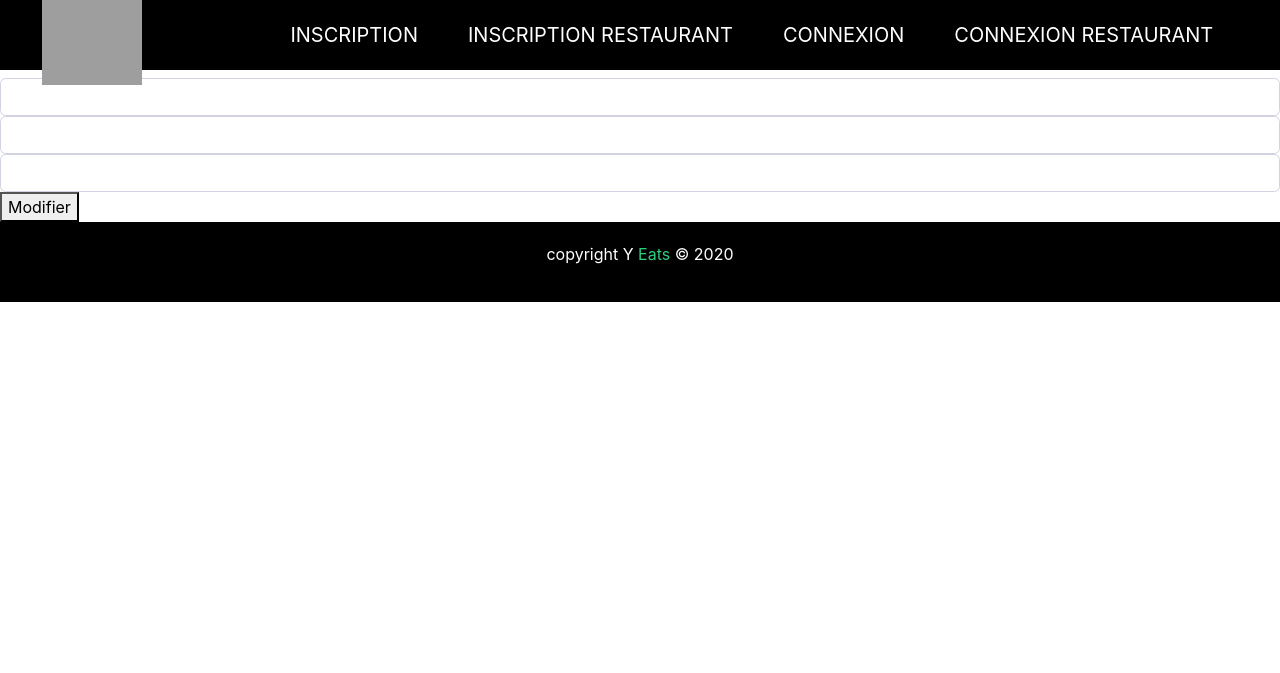
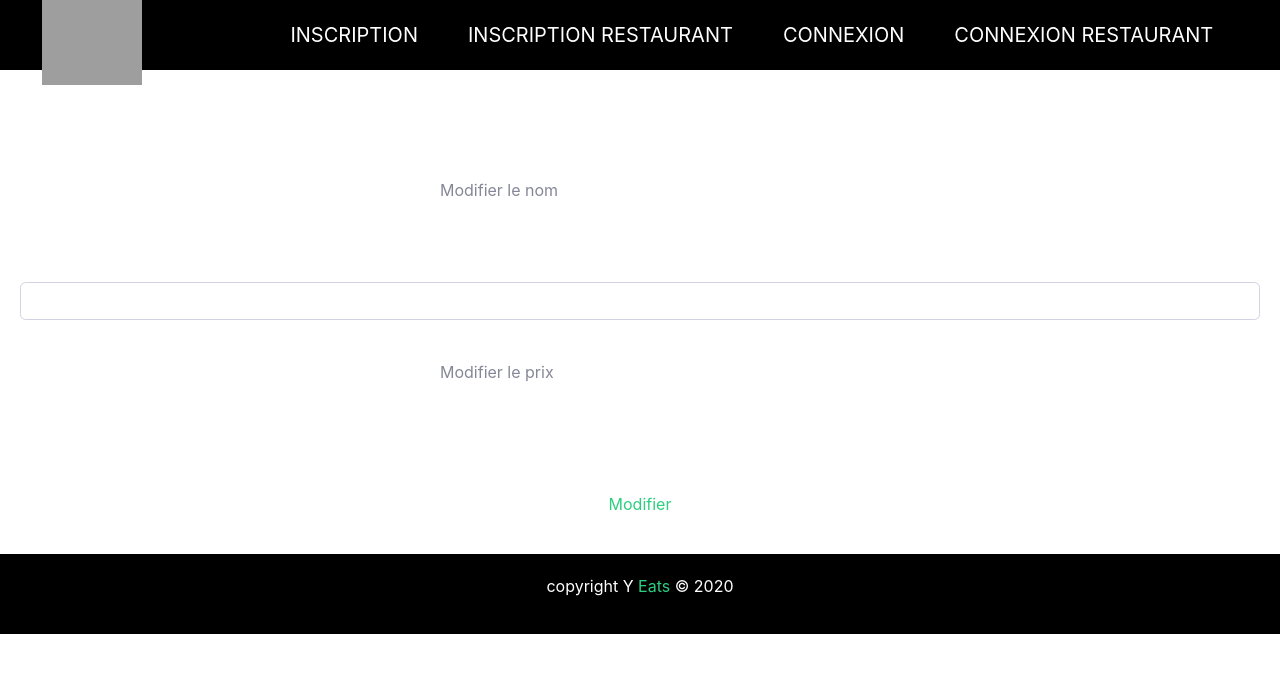
Before and after one commit to loux22/resto_delivery, a Symfony app: template delivery/templates/restorer/modifyDish.html.twig in a window 1280 px wide. Shown: the top 673 px of the page. Run offline with Twig, Linux system fonts and the light colour scheme; the template is opened without the code that fills it, so the values that code supplies are empty; form fields are guessed from the names that the template uses; some libraries are stand-ins or nearby versions; grey boxes are pictures that could not be loaded.

Commit message:
modifier plat

```diff
--- a/delivery/public/css/dashboard.css
+++ b/delivery/public/css/dashboard.css
@@ -3,9 +3,9 @@
     background-image: none;
 }
 
-#content {
+/* #content {
     background-color: #4B4B4B;
-}
+} */
 
 .text-primar {
     color: white;
--- /dev/null
+++ b/delivery/public/css/modifyDish.css
@@ -0,0 +1,98 @@
+#content{
+    background-color :#2CCE80;
+}
+
+.container__body--title{
+    display: flex;
+    justify-content: center;
+    padding: 40px;
+}
+.container__body{
+    display: grid;
+}
+
+.body__content--modify-name{
+    display: grid;
+    justify-content: center;
+    padding: 20px;
+}
+.body__content--modify-name input{
+    width: 400px;
+    height: 40px;
+    background: #FFFFFF;
+    border: none;
+    border-radius: 1px;
+    color: black;
+    display: flex;
+    align-items: center;
+    padding-left: 30px;
+}
+
+.body__content--modify-file{
+    display: flex;
+    justify-content: center;
+    padding: 20px;
+}
+/* .body__content--modify-file input{
+    width: 400px;
+    height: 40px;
+    background: #FFFFFF;
+    border: none;
+    border-radius: 1px;
+    color: black;
+    display: flex;
+    align-items: center;
+    padding-left: 30px;
+} */
+
+.body__content--modify-price{
+    display: grid;
+    justify-content: center;
+    padding: 20px;
+}
+.body__content--modify-price input{
+    width: 400px;
+    height: 40px;
+    background: #FFFFFF;
+    border: none;
+    border-radius: 1px;
+    color: black;
+    display: flex;
+    align-items: center;
+    padding-left: 30px;
+}
+
+.container__bottom--button{
+    display: flex;
+    justify-content: center;
+    padding: 40px 0px 30px 0px;
+}
+
+.styled2 {
+    /* border: 0; */
+    line-height: 2.5;
+    padding: 0 40px;
+    font-size: 1rem;
+    text-align: center;
+    color: #2CCE80;
+    border-radius: 1px;
+    background-color: #ffffff;
+    border: black 10px;
+
+    /* background-image: linear-gradient(to top left,
+                                      rgba(0, 0, 0, .2),
+                                      rgba(0, 0, 0, .2) 30%,
+                                      rgba(0, 0, 0, 0)); */
+}
+
+.styled2:hover {
+    background-color: #2CCE80;
+    box-shadow: inset -2px -2px 3px rgba(255, 255, 255, 0.6),
+    inset 2px 2px 3px rgba(255, 255, 255, 0.6);
+    color: white;
+}
+
+.styled2:active {
+    box-shadow: inset -2px -2px 3px rgba(0, 0, 0, .6),
+                inset 2px 2px 3px rgba(0, 0, 0, .6);
+}
--- a/delivery/templates/restorer/modifyDish.html.twig
+++ b/delivery/templates/restorer/modifyDish.html.twig
@@ -6,33 +6,44 @@
 
 {% block link %}
 	<link rel="stylesheet" href="{{ asset('/css/sb-admin-2.min.css')}}">
+	<link rel="stylesheet" href="{{ asset('/css/modifyDish.css')}}">
 	<link rel="stylesheet" href="{{ asset('/css/dashboard.css')}}">
 	<link rel="stylesheet" href="{{ asset('/css/popup.css')}}">
 {% endblock %}
 
 {% block body %}
+	<div class="container__body">
+		<div class="container__body--title">
 			<h1>{{dish.name}}</h1>
-
+		</div>
+		<div class="container__body--content">
 			{{form_start(formModifyDish)}}
-
+			<div class="body__content--modify-name">
+				<span>Modifier le nom</span>
 				{% if form_errors(formModifyDish.name) %}
 					{{form_errors(formModifyDish.name)}}
 				{% endif %}
 				{{form_widget(formModifyDish.name)}}
-
+			</div>
+			<div class="body__content--modify-file">
 				{% if form_errors(formModifyDish.file) %}
 					{{form_errors(formModifyDish.file)}}
 				{% endif %}
 				{{form_widget(formModifyDish.file)}}
-
+			</div>
+			<div class="body__content--modify-price">
+				<span>Modifier le prix</span>
 				{% if form_errors(formModifyDish.price) %}
 					{{form_errors(formModifyDish.price)}}
 				{% endif %}
 				{{form_widget(formModifyDish.price)}}
+			</div>
+		</div>
 
-	<button type="submit">Modifier</button>
+		<div class="container__bottom--button">
+			<button class="favorite styled2" type="submit">Modifier</button>
+		</div>
 
 		{{form_end(formModifyDish)}}
-
-
+	</div>
 {% endblock %}
```
Lines whose indentation alone changed are shown as unchanged.
